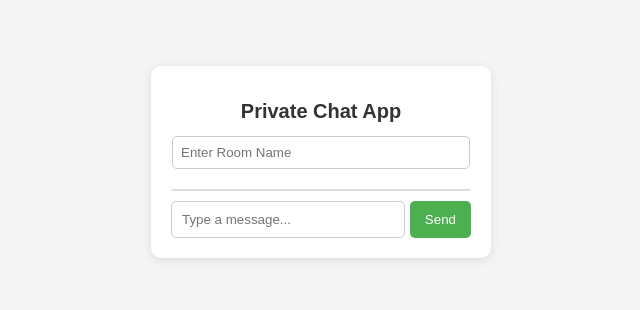
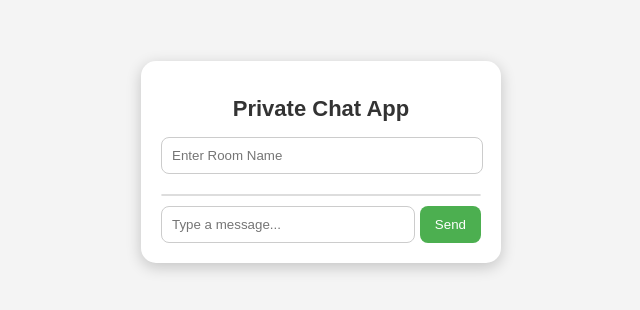
Before and after one commit to Praveesh9682/Online-Chatting, a website: page index.html in a window 1280 px wide. Shown: the part 238-548 px from the top of the page, without its empty margins (319-959 px from the left). Drawn offline with nearby package versions, Linux system fonts and the light colour scheme; no server answers.

Commit message:
Update style.css

```diff
--- a/style.css
+++ b/style.css
@@ -12,23 +12,35 @@ body {
 .chat-container {
     background: white;
     padding: 20px;
-    border-radius: 10px;
-    box-shadow: 0 2px 10px rgba(0, 0, 0, 0.1);
-    width: 300px;
+    border-radius: 15px;
+    box-shadow: 0 4px 15px rgba(0, 0, 0, 0.2);
+    width: 320px;
     text-align: center;
+    transition: transform 0.3s ease;
+}
+
+.chat-container:hover {
+    transform: translateY(-5px);
 }
 
 h1 {
-    font-size: 20px;
+    font-size: 22px;
     color: #333;
+    margin-bottom: 15px;
 }
 
 #room {
     margin-bottom: 10px;
-    padding: 8px;
+    padding: 10px;
     border: 1px solid #ccc;
-    border-radius: 5px;
+    border-radius: 8px;
     width: calc(100% - 20px);
+    outline: none;
+    transition: border 0.3s ease;
+}
+
+#room:focus {
+    border-color: #4caf50;
 }
 
 #messages {
@@ -39,15 +51,31 @@ h1 {
     border: 1px solid #ddd;
     margin: 10px 0;
     background: #fafafa;
-    border-radius: 5px;
+    border-radius: 8px;
+    scroll-behavior: smooth;
 }
 
 #messages li {
-    padding: 8px 10px;
+    padding: 8px 12px;
     margin: 5px;
     background: #e1f5fe;
-    border-radius: 5px;
+    border-radius: 8px;
     text-align: left;
+    word-wrap: break-word;
+}
+
+/* Styling for system messages */
+#messages li.system {
+    background: #ffe082;
+    color: #444;
+    font-style: italic;
+    text-align: center;
+}
+
+/* Styling for your own messages */
+#messages li.self {
+    background: #c8e6c9;
+    text-align: right;
 }
 
 #form {
@@ -59,7 +87,13 @@ h1 {
     flex: 1;
     padding: 10px;
     border: 1px solid #ccc;
-    border-radius: 5px;
+    border-radius: 8px;
+    outline: none;
+    transition: border 0.3s ease;
+}
+
+#input:focus {
+    border-color: #4caf50;
 }
 
 button {
@@ -67,15 +101,16 @@ button {
     background-color: #4caf50;
     color: white;
     border: none;
-    border-radius: 5px;
+    border-radius: 8px;
     cursor: pointer;
+    transition: background-color 0.3s ease;
 }
 
 button:hover {
     background-color: #45a049;
 }
 
-/* Additional styling for responsive design */
+/* Responsive Design */
 @media (max-width: 400px) {
     .chat-container {
         width: 90%;
```
